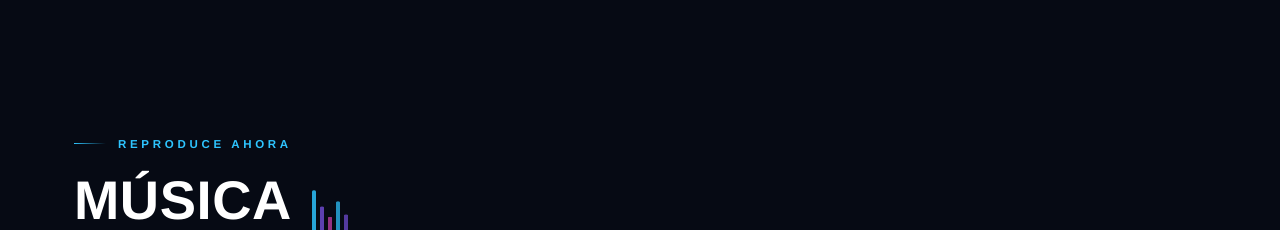
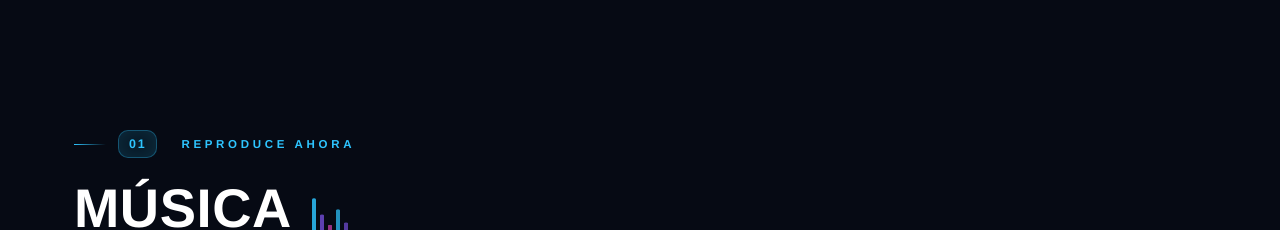
Before and after one commit to alejandrovelozvera-hash/dune-moon, a Next.js app: page / in a window 1280 px wide. Shown: the part 1000-1230 px from the top of the page. Built offline with nearby package versions, Linux system fonts and the light colour scheme.

Commit message:
añadir índice 01 a la sección de música

```diff
--- a/components/Music.jsx
+++ b/components/Music.jsx
@@ -82,7 +82,10 @@ export default function Music() {
     <section id="musica" className="section">
       <div className="container">
         <Reveal>
-          <p className="eyebrow">{t("music.eyebrow")}</p>
+          <p className="eyebrow">
+            <span className="section-index">01</span>
+            {t("music.eyebrow")}
+          </p>
           <h2 className="section-title section-title--eq">
             <span className="gradient-text">{t("music.title")}</span>
             <Equalizer />
```
